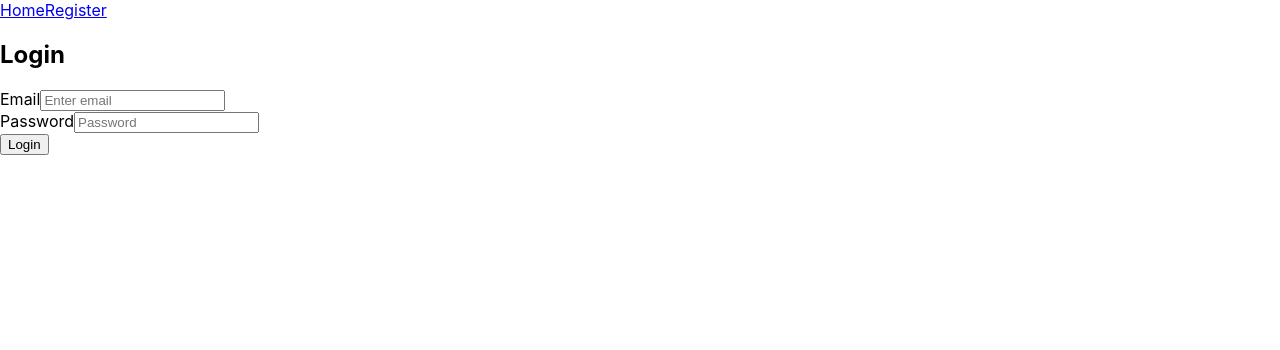
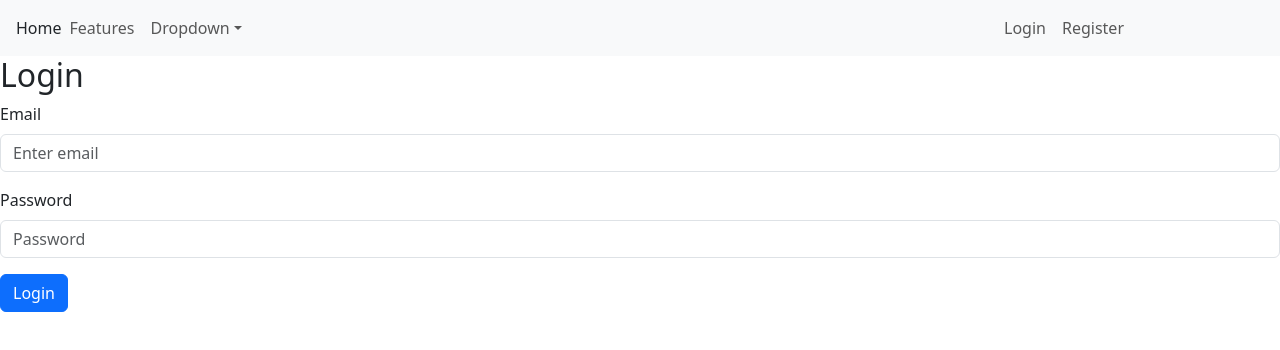
Before and after one commit to artur24814/ClearFrame, a React (Create React App) app in the folder frontend/: page /login in a window 1280 px wide. Shown: the top 350 px of the page. Built offline with nearby package versions, Linux system fonts and the light colour scheme.

Commit message:
AuthContext has been added

```diff
--- a/frontend/src/App.js
+++ b/frontend/src/App.js
@@ -6,7 +6,8 @@ import { BrowserRouter as Router, Routes, Route } from 'react-router-dom'
 import Home from './pages/home/home.js'
 import Register from './pages/register/register.js'
 import { Login } from './pages/login/login.js'
-import Navbar from './components/navbar.js'
+import NavbarComponent from './components/navbar.js'
+import { AutProvider } from './context/autContext.js';
 
 const queryClient = new QueryClient()
 
@@ -16,17 +17,19 @@ function App() {
   const handleLogout = () => setIsAuthenticated(false)
 
   return (
+    <AutProvider>
       <Router>
         <QueryClientProvider client={queryClient}>
-        <Navbar isAuthenticated={isAuthenticated} onLogout={handleLogout}/>
+          <NavbarComponent isAuthenticated={isAuthenticated} onLogout={handleLogout}/>
           <Routes>
             <Route path="/" element={<Home />} />
             <Route path="/register" element={<Register />} />
-          <Route path="/login" element={<Login onLogin={() => setIsAuthenticated(true)} />} />
+            <Route path="/login" element={<Login />} />
           </Routes>
         </QueryClientProvider>
       </Router>
-  );
+    </AutProvider>
+  )
 }
 
 export default App;
--- a/frontend/src/components/navbar.js
+++ b/frontend/src/components/navbar.js
@@ -1,15 +1,63 @@
 import React from 'react'
 import { Link } from 'react-router-dom'
+import { useAuth } from '../context/autContext'
+import { useNavigate } from 'react-router-dom'
+import { Container, Navbar, Nav, NavDropdown } from 'react-bootstrap'
 
-export default function Navbar ({ isAuthenticated, onLogout}){
+
+export default function NavbarComponent (){
+  const navigate = useNavigate()
+  const { isAuthenticated, logout } = useAuth()
+
+  const handleLogout = () => {
+    logout()
+    navigate('/')
+  }
   return (
-    <nav>
-      <Link to="/">Home</Link>
-      {isAuthenticated ? (
-        <button onClick={onLogout}>Logout</button>
-      ) : (
-        <Link to="/register">Register</Link>
-      )}
-    </nav>
+    <Navbar collapseOnSelect expand="lg" className="bg-body-tertiary">
+      <Container className="ms-1 me-1">
+        <Nav.Link as={Link} to="/">Home</Nav.Link>
+        <Navbar.Toggle aria-controls="responsive-navbar-nav" />
+        <Navbar.Collapse id="responsive-navbar-nav">
+          <Nav className="me-auto">
+            <Nav.Link href="#features">Features</Nav.Link>
+            <NavDropdown title="Dropdown" id="collapsible-nav-dropdown">
+              <NavDropdown.Item href="#action/3.1">Action</NavDropdown.Item>
+              <NavDropdown.Item href="#action/3.2">
+                Another action
+              </NavDropdown.Item>
+            </NavDropdown>
+          </Nav>
+          {isAuthenticated ? (
+            <Nav.Link as={Link} to={isAuthenticated ? "/" : "/register"}>
+              <button onClick={handleLogout}>Logout</button>
+            </Nav.Link>
+          ) : (
+            <Nav>
+              <Nav.Link as={Link} to="/login">
+                Login
+              </Nav.Link>
+              <Nav.Link as={Link} to="/register">
+                Register
+              </Nav.Link>
+            </Nav>
+          )}
+        </Navbar.Collapse>
+      </Container>
+    </Navbar>
+    // <Navbar bg="dark" variant="dark" expand="lg" className="bg-body-tertiary justify-content-between">
+    //   <Container>
+    //     <Navbar.Brand href="#home">clearFrame</Navbar.Brand>
+    //       <Nav>
+    //         <Nav.Link><Link to="/">Home</Link>
+    //           {isAuthenticated ? (
+    //             <button onClick={handleLogout}>Logout</button>
+    //           ) : (
+    //             <Link to="/register">Register</Link>
+    //           )}
+    //         </Nav.Link>
+    //       </Nav>
+    //   </Container>
+    // </Navbar>
   )
 }
--- /dev/null
+++ b/frontend/src/context/autContext.js
@@ -0,0 +1,25 @@
+import React, { createContext, useContext, useState } from 'react'
+
+const AuthContext = createContext()
+
+export const AutProvider = ({ children }) => {
+  const [isAuthenticated, setIsAuthenticated] = useState(!!localStorage.getItem('token'))
+
+  const login = (token) => {
+    setIsAuthenticated(true)
+    localStorage.setItem('token', token)
+  }
+
+  const logout = () => {
+    setIsAuthenticated(false)
+    localStorage.removeItem('token')
+  }
+
+  return (
+    <AuthContext.Provider value={{ isAuthenticated, login, logout }}>
+      {children}
+    </AuthContext.Provider>
+  )
+}
+
+export const useAuth = () => useContext(AuthContext)
--- a/frontend/src/pages/login/components/loginForm.js
+++ b/frontend/src/pages/login/components/loginForm.js
@@ -1,25 +1,31 @@
-import React from 'react';
-import { useForm } from "react-hook-form";
+import React from 'react'
+import { useForm } from "react-hook-form"
 import * as yup from 'yup';
-import { yupResolver } from "@hookform/resolvers/yup";
-import { Button, Form } from "react-bootstrap";
+import { yupResolver } from "@hookform/resolvers/yup"
+import { Button, Form } from "react-bootstrap"
+import { useNavigate } from 'react-router-dom'
 import axios from '../../../conf/axiosConf.js'
+import { useAuth } from '../../../context/autContext.js'
 
 const schema = yup.object().shape({
   email: yup.string().email('Invalid email').required('Required'),
   password: yup.string().min(6, 'Password should be at least 6 characters long').required('Required'),
 })
 
-export const LoginForm = ({ onLogin }) => {
+export const LoginForm = ({ redirectPath }) => {
+  const navigate = useNavigate()
+  const { login } = useAuth()
+
   const { register, handleSubmit, formState: { errors } } = useForm({
     resolver: yupResolver(schema),
-  });
+  })
 
   const onSubmit = async (data) => {
     try {
       const response = await axios.post('/api/auth/login', data)
       console.log(response.data)
-      onLogin()
+      login(response.data)
+      navigate(redirectPath || '/')
     } catch (error) {
       console.error("Error during login!", error);
     }
--- a/frontend/src/pages/login/login.js
+++ b/frontend/src/pages/login/login.js
@@ -1,11 +1,11 @@
 import React from 'react'
 import { LoginForm } from "./components/loginForm"
 
-export const Login = ({ onLogin }) => {
+export const Login = ({ redirectPath = '/' }) => {
   return (
     <div>
       <h2>Login</h2>
-      <LoginForm onLogin={onLogin} />
+      <LoginForm onLogin={redirectPath} />
     </div>
   )
 }
```
Also changed, not shown: frontend/src/components/hoc/withAuth.js (added, +26 -0 lines), frontend/src/index.js (+5 -4 lines). Lines whose indentation alone changed are shown as unchanged.
